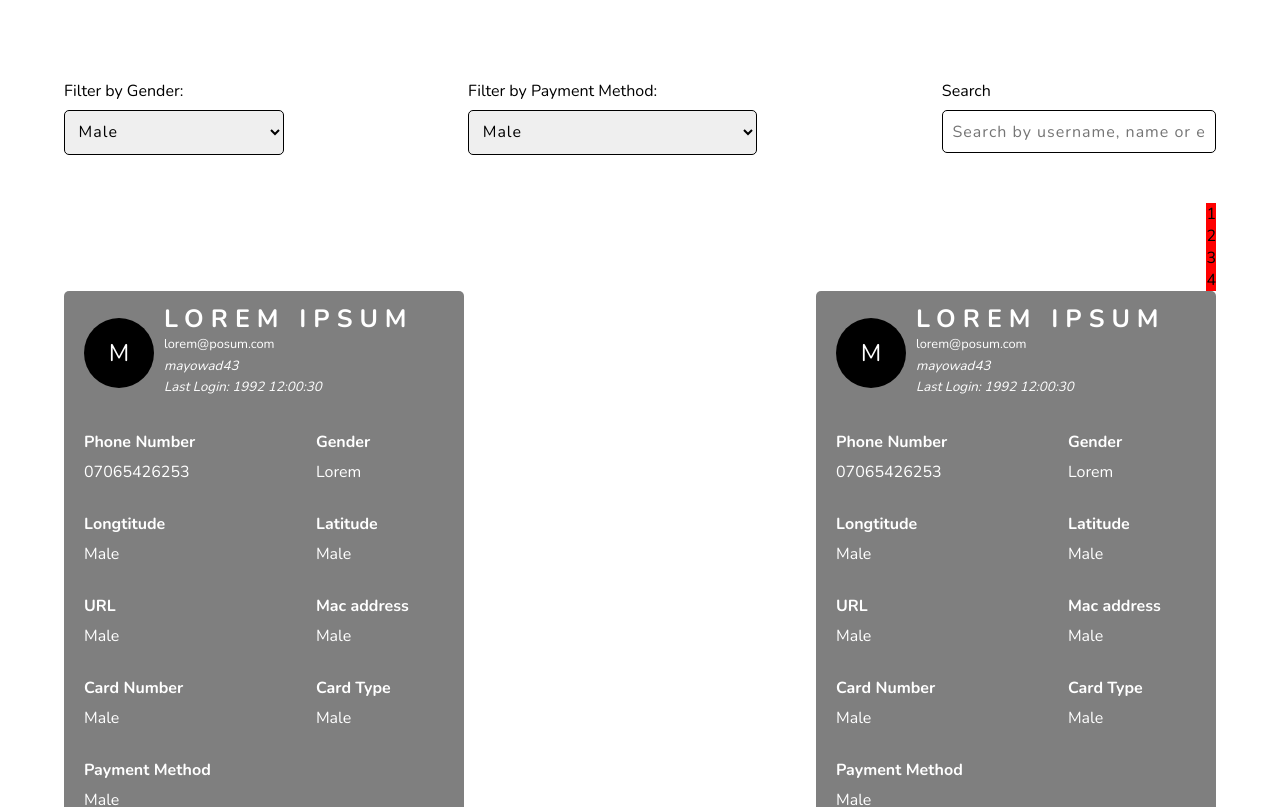
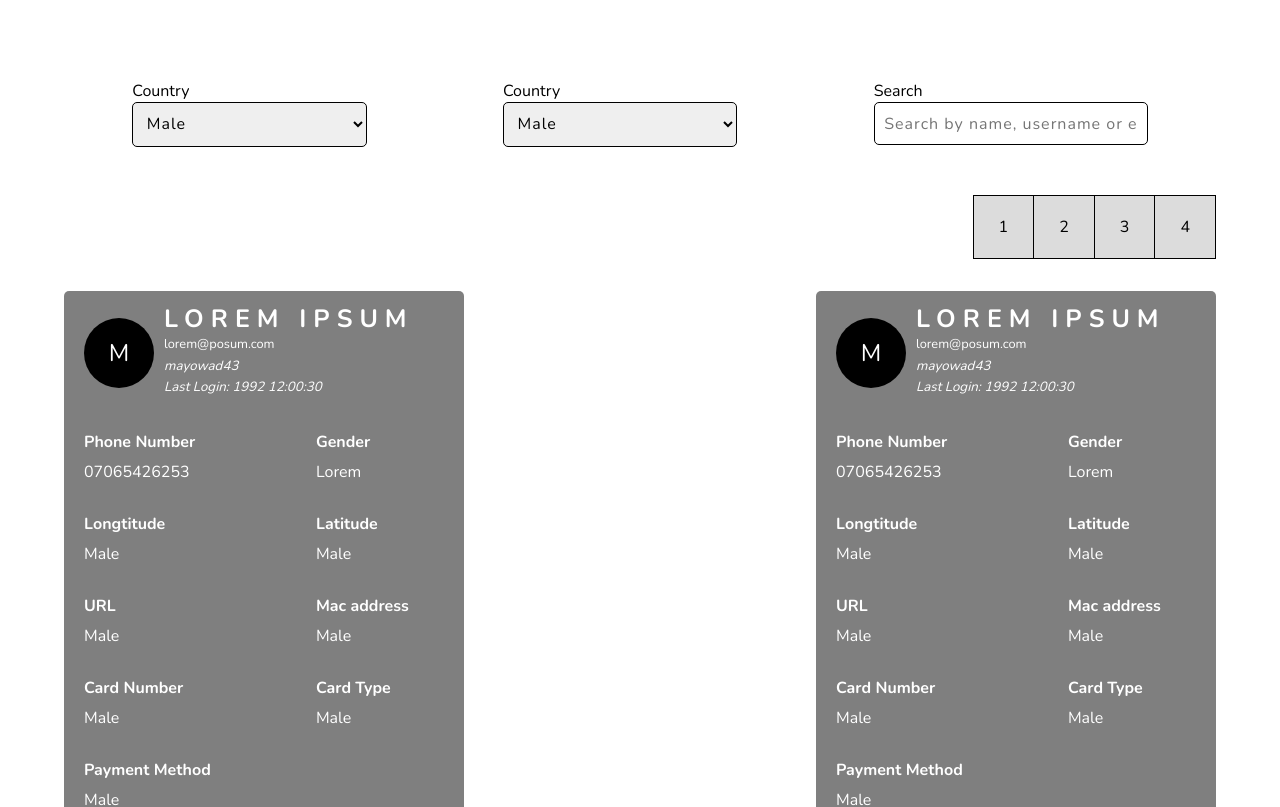
Before and after one commit to mayowadabiri/enye-frontend, a React (Create React App) app: page / in a window 1280 px wide. Shown: the top 807 px of the page. Built offline with nearby package versions, Linux system fonts and the light colour scheme.

Commit message:
search fields reusability

```diff
--- a/src/App.css
+++ b/src/App.css
@@ -12,49 +12,33 @@
 .filter {
   margin-bottom: 3rem;
   display: flex;
-    /* flex-direction: column; */
-    justify-content: space-between;
+  /* flex-direction: column; */
+  justify-content: space-around;
 }
 
-.filter__label {
-  font-family: "Nunito", sans-serif;
-  font-size: 1rem;
-  margin-bottom: 0.5rem;
-  display: inline-block;
+.pagination {
+  width: 100%;
+  display: flex;
+  justify-content: flex-end;
+  margin-bottom: 2rem;
+}
+.pagination__container {
+  display: flex;
 }
 
-.filter__input {
-  display: inline-block;
-  width: 100%;
-  padding: 0.6rem;
-  border: none;
+.pagination__item {
+  padding: 20px 25px;
+  background-color: gainsboro;
   border: 1px solid black;
-  border-radius: 5px;
-  font-size: 1rem;
-  letter-spacing: 1px;
-  font-family: inherit;
-
+  cursor: pointer;
 
 }
 
-.filter__input:focus{
-    outline: none;
-}
-.filter__input option{
-    padding: 0.6rem;
-     display: block;
+.pagination__item:hover{
+  background-color: white;
+  color: black;
 }
 
-
-.pagination{
-  width: 100%;
-  display: flex;
-  justify-content: flex-end;
+.pagination__item:not(:last-child){
+    border-right-width: 0;
 }
-.pagination__container{
-  background-color: red;
-}
-
-.pagination__item{
-
-}
--- a/src/App.js
+++ b/src/App.js
@@ -1,34 +1,101 @@
+// @ts-nocheck
 import Profiles from "./containers/Profiles/Profiles";
 import "./App.css";
+import { useEffect, useState } from "react";
+import Input from "./components/Input/Input";
 
 const App = () => {
+  // const [profiles, setProfiles] = useState([]);
+  const [searches, setSearches] = useState({
+    gender: {
+      elementType: "select",
+      label: "Country",
+      options: [
+        {
+          value: "Male",
+          name: "Male",
+        },
+        {
+          value: "Female",
+          name: "Female",
+        },
+        {
+          value: "-",
+          name: "Prefer  not to say",
+        },
+      ],
+      value: "",
+    },
+
+    payment: {
+      elementType: "select",
+      label: "Country",
+      options: [
+        {
+          value: "Male",
+          name: "Male",
+        },
+        {
+          value: "Female",
+          name: "Female",
+        },
+        {
+          value: "-",
+          name: "Prefer  not to say",
+        },
+      ],
+      value: "",
+    },
+    name: {
+      elementType: "input",
+      label: "Search",
+      type: "text",
+      value: "",
+      placeholder: "Search by name, username or email address",
+    },
+  });
+
+  useEffect(() => {
+
+  }, []);
+
+
+
+
+  const changeHandler = (event, formType) => {
+    const updatedForm = {
+      ...searches[formType],
+      value: event.target.value,
+    };
+    setSearches({
+      ...searches,
+      [formType]: updatedForm,
+    });
+  };
+
+  let search = [];
+  for (let key in searches) {
+    search.push({
+      id: key,
+      config: searches[key],
+    });
+  }
+  let form = search.map((form) => (
+    <Input
+      key={form.id}
+      onchange={(event) => changeHandler(event, form.id)}
+      value={form.config.value}
+      elementType={form.config.elementType}
+      label={form.config.label}
+      options={form.config.options}
+      place={form.config.placeholder}
+    />
+  ));
+
   return (
     <div className="App">
       <div className="container">
-        <div className="filter">
-          <div>
-            <label className="filter__label">Filter by Gender:</label>
-            <select className="filter__input">
-              <option>Male</option>
-              <option>Female</option>
-            </select>
-          </div>
-          <div>
-            <label className="filter__label">Filter by Payment Method:</label>
-            <select className="filter__input">
-              <option>Male</option>
-              <option>Female</option>
-            </select>
-          </div>
-          <div>
-            <label className="filter__label">Search</label>
-            <input
-              type="text"
-              className="filter__input"
-              placeholder="Search by username, name or email address"
-            />
-          </div>
-        </div>
+        <div className="filter">{form}</div>
         <div className="pagination">
           <div className="pagination__container">
             <p className="pagination__item">
--- /dev/null
+++ b/src/components/Input/Input.js
@@ -0,0 +1,57 @@
+// @ts-nocheck
+import classes from "./Input.module.css";
+
+const Input = (props) => {
+  let inputElement;
+  switch (props.elementType) {
+    case "input":
+      inputElement = (
+        <input
+          id={props.label}
+          className={classes.filter__input}
+          value={props.value}
+          onChange={props.onchange}
+          placeholder={props.place}
+        />
+      );
+      break;
+    case "select":
+      inputElement = (
+        <select
+          className={classes.filter__input}
+          value={props.value}
+          onChange={props.onchange}
+          id={props.label}
+        >
+          {props.options.map((option) => (
+            <option key={option.value} value={option.name}>
+              {option.name}
+            </option>
+          ))}
+        </select>
+      );
+      break;
+    default:
+      inputElement = (
+        <input
+          id={props.label}
+          value={props.value}
+          onChange={props.onchange}
+          name={props.label}
+          className="form-input"
+        />
+      );
+      break;
+  }
+
+  return (
+    <div className="form-group">
+      <label className="form-label" htmlFor={props.label}>
+        {props.label}
+      </label>
+      {inputElement}
+    </div>
+  );
+};
+
+export default Input;
--- /dev/null
+++ b/src/components/Input/Input.module.css
@@ -0,0 +1,26 @@
+.filter__label {
+  font-family: "Nunito", sans-serif;
+  font-size: 1rem;
+  margin-bottom: 0.5rem;
+  display: inline-block;
+}
+
+.filter__input {
+  display: inline-block;
+  width: 100%;
+  padding: 0.6rem;
+  border: none;
+  border: 1px solid black;
+  border-radius: 5px;
+  font-size: 1rem;
+  letter-spacing: 1px;
+  font-family: inherit;
+}
+
+.filter__input:focus {
+  outline: none;
+}
+.filter__input option {
+  padding: 0.6rem;
+  display: block;
+}
--- a/src/components/Profile/Profile.js
+++ b/src/components/Profile/Profile.js
@@ -1,3 +1,5 @@
+
+// @ts-nocheck
 import classes from "./Profile.module.css";
 
 const Profile = () => {
--- a/src/containers/Profiles/Profiles.js
+++ b/src/containers/Profiles/Profiles.js
@@ -1,3 +1,4 @@
+// @ts-nocheck
 import Profile from "../../components/Profile/Profile";
 import classes from "./Profiles.module.css"
 const Profiles = () => {
```
Also changed, not shown: 2 other files (tests, documents, lock files or other folders).
